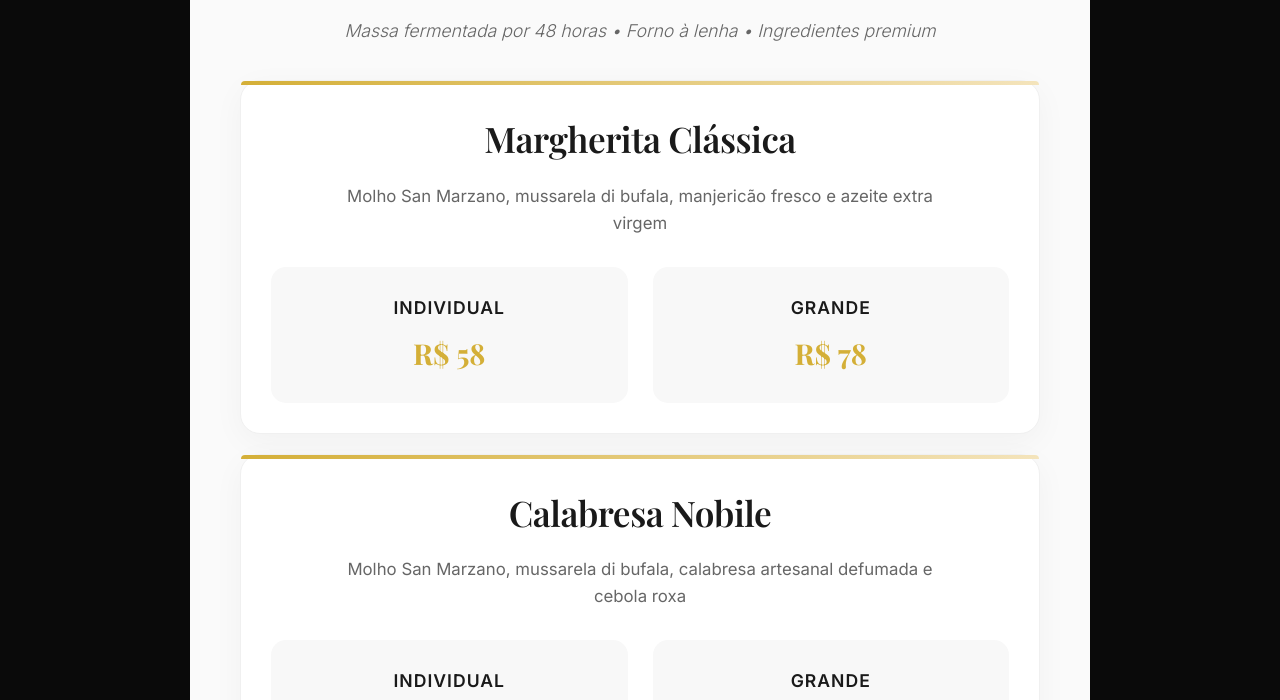
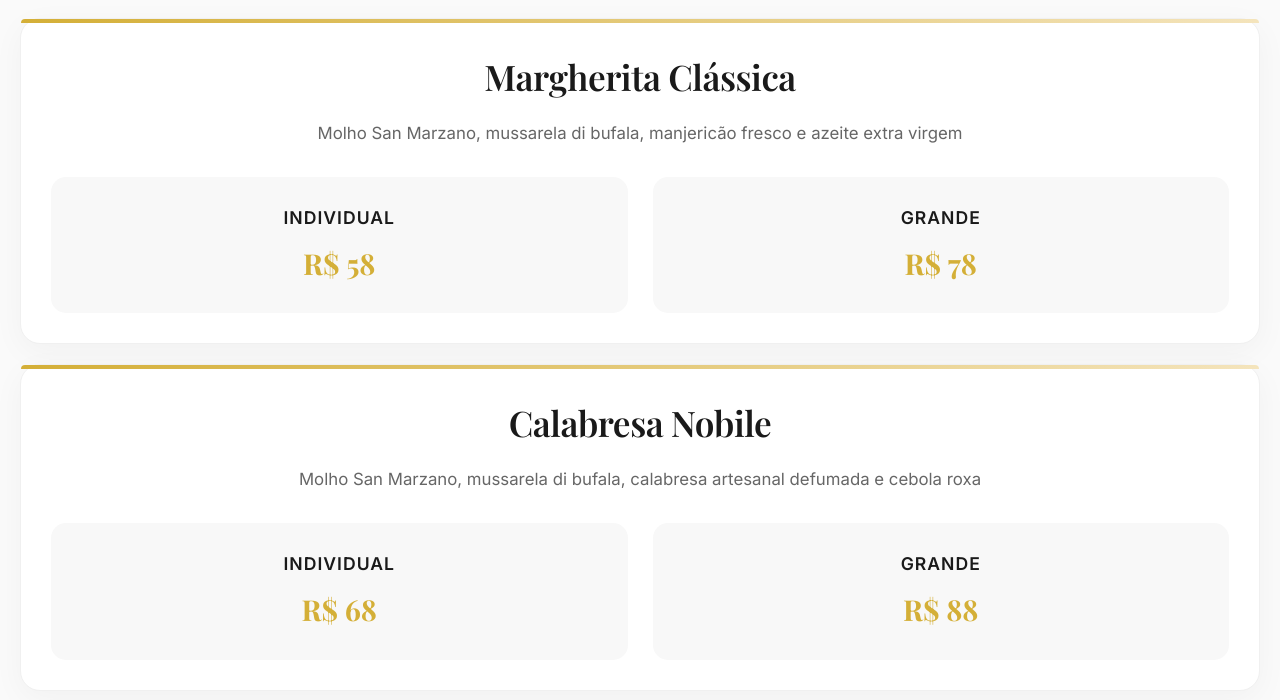
Before and after one commit to alexandremaximojr/delivery, a plain HTML site: page index.html in a window 1280 px wide. Shown: the part 726-1426 px from the top of the page. Drawn offline with nearby package versions, Linux system fonts and the light colour scheme.

Commit message:
Update index.html

```diff
--- a/index.html
+++ b/index.html
@@ -7,10 +7,22 @@
     <style>
         @import url('https://fonts.googleapis.com/css2?family=Playfair+Display:wght@400;500;600;700;900&family=Inter:wght@300;400;500;600&display=swap');
 
+        * {
+            margin: 0;
+            padding: 0;
+            box-sizing: border-box;
+        }
+
+        html, body {
+            margin: 0;
+            padding: 0;
+            width: 100vw;
+            min-height: 100vh;
+            overflow-x: hidden;
+        }
+
         body {
             font-family: 'Inter', sans-serif;
-            margin: 0;
-            padding: 0;
             background: #0a0a0a;
             color: #1a1a1a;
             line-height: 1.6;
@@ -18,10 +30,12 @@
         }
 
         .container {
-            max-width: 900px;
-            margin: 0 auto;
+            width: 100vw;
+            margin: 0;
+            padding: 0;
             background: #ffffff;
             position: relative;
+            min-height: 100vh;
         }
 
         .header {
@@ -73,8 +87,10 @@
         }
 
         .menu-content {
-            padding: 40px 50px;
+            padding: 40px 20px;
             background: #fafafa;
+            width: 100%;
+            box-sizing: border-box;
         }
 
         .category {
```
